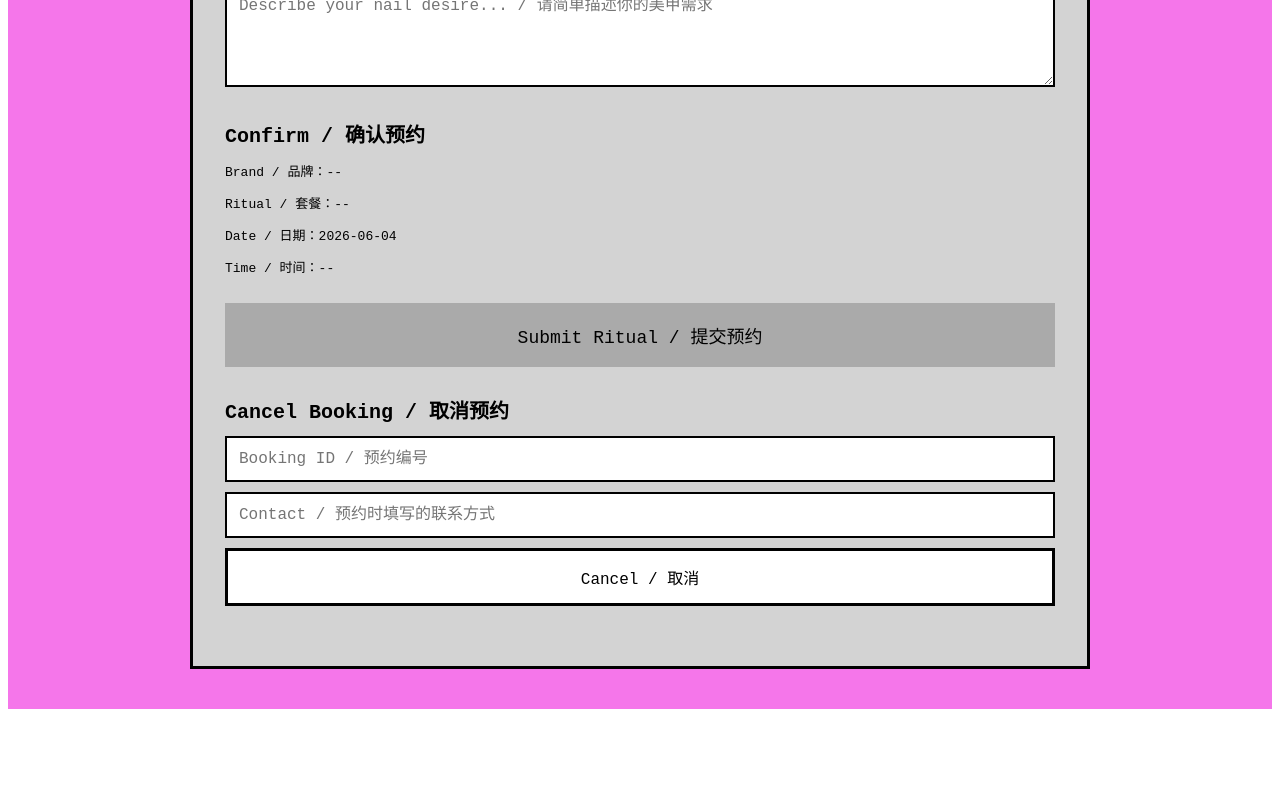
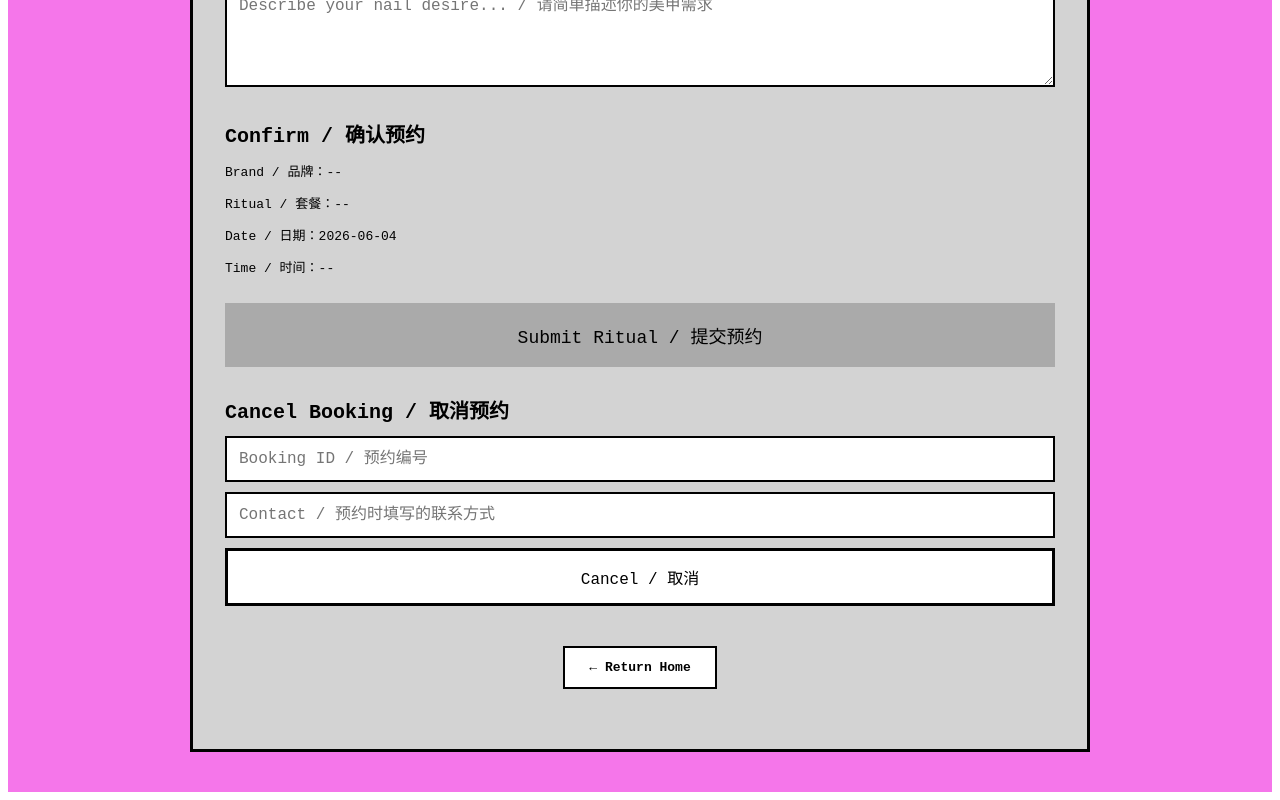
Before and after one commit to cosmoguo97/Nail-booking, a Next.js app: page /booking in a window 1280 px wide. Shown: the part 2145-2945 px from the top of the page. Before the commit the page ends 2862 px from the top, so only its background shows below. Built offline with nearby package versions, Linux system fonts and the light colour scheme; no server answers; the database is empty; a web font is replaced by a local one.

Commit message:
Update booking.js

```diff
--- a/pages/booking.js
+++ b/pages/booking.js
@@ -178,9 +178,11 @@ export default function Booking() {
     <div style={styles.page}>
 
   <main style={styles.container}>
+
     <Link href="/" style={styles.back}>
       ← HOME
     </Link>
+
     <div style={styles.logoWrap}>
       <img
         src="/mbplogort.png"
@@ -399,6 +401,12 @@ export default function Booking() {
             </button>
 
             {cancelMsg && <p>{cancelMsg}</p>}
+
+              <div style={styles.bottomNav}>
+  <Link href="/" style={styles.bottomButton}>
+    ← Return Home
+  </Link>
+</div>
           </Section>
         </main>
       </div>
@@ -618,4 +626,19 @@ const styles = {
   fontWeight: "bold",
   fontSize: 18,
 },
+
+  bottomNav: {
+  marginTop: 40,
+  textAlign: "center",
+},
+
+bottomButton: {
+  display: "inline-block",
+  background: "#fff",
+  border: "2px solid #000",
+  padding: "12px 24px",
+  color: "#000",
+  textDecoration: "none",
+  fontWeight: "bold",
+},
 };
```
Lines whose indentation alone changed are shown as unchanged.
